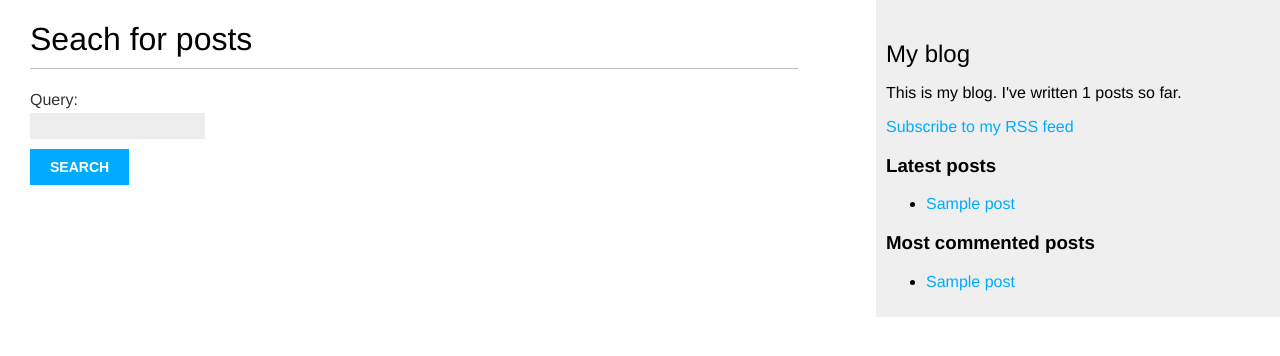
After one commit to 0mnadren/blog-django3-by-example, a Django app: page /blog/search/ in a window 1280 px wide. The commit adds this page. Shown: the top 356 px of the page. Run offline with Django 3.2, Linux system fonts and the light colour scheme; tables that the repository leaves empty hold one stand-in row (values such as "Sample post").

Commit message:
Adds extra stuff from chapter 3

```diff
--- a/blog/forms.py
+++ b/blog/forms.py
@@ -19,3 +19,7 @@ class CommentForm(forms.ModelForm):
             'email',
             'body'
         )
+
+
+class SearchForm(forms.Form):
+    query = forms.CharField()
--- a/blog/templates/blog/base.html
+++ b/blog/templates/blog/base.html
@@ -15,6 +15,9 @@
 <div id="sidebar">
     <h2>My blog</h2>
     <p>This is my blog. I've written {% total_posts %} posts so far.</p>
+    <p>
+        <a href="{% url 'blog:post_feed' %}">Subscribe to my RSS feed</a>
+    </p>
     <h3>Latest posts</h3>
     {% show_latest_posts 3 %}
     <h3>Most commented posts</h3>
--- /dev/null
+++ b/blog/templates/blog/post/search.html
@@ -0,0 +1,30 @@
+{% extends 'blog/base.html' %}
+{% load blog_tags %}
+
+{% block title %}Search{% endblock %}
+
+{% block content %}
+{% if query %}
+    <h1>Posts containing "{{ query }}"</h1>
+    <h3>
+      {% with resutls.count as total_results %}
+      Found {{ total_results }} result{{ total_results|pluralize }}
+      {% endwith %}
+    </h3>
+  {% for post in results %}
+    <h4>
+      <a href="{{ post.get_absolute_url }}">{{ post.title }}</a>
+    </h4>
+    {{ post.body|markdown|truncatewords_html:5 }}
+  {% empty %}
+    <p>There are no results for your query.</p>
+  {% endfor %}
+  <p><a href="{% url 'blog:post_search' %}">Search again</a></p>
+{% else %}
+  <h1>Seach for posts</h1>
+  <form method="GET">
+    {{ form.as_p }}
+    <input type="submit" value="Search">
+  </form>
+{% endif %}
+{% endblock %}
--- a/blog/urls.py
+++ b/blog/urls.py
@@ -1,5 +1,6 @@
 from django.urls import path
 from . import views
+from .feeds import LatestPostsFeed
 
 app_name = 'blog'
 
@@ -12,4 +13,6 @@ urlpatterns = [
          ),
     path('<int:post_id>/share/', views.post_share, name='post_share'),
     path('tag/<slug:tag_slug>/', views.post_list, name='post_list_by_tag'),
+    path('feed/', LatestPostsFeed(), name='post_feed'),
+    path('search/', views.post_search, name='post_search'),
 ]
--- a/blog/views.py
+++ b/blog/views.py
@@ -1,11 +1,13 @@
 from django.shortcuts import render, get_object_or_404
+from django.core.paginator import Paginator, EmptyPage, PageNotAnInteger
+from django.core.mail import send_mail
+from django.db.models import Count
+from django.contrib.postgres.search import SearchVector, SearchQuery, SearchRank
+
 from .models import Post, Comment
-from django.core.paginator import Paginator, EmptyPage, PageNotAnInteger
 from django.views.generic import ListView
-from .forms import EmailPostForm, CommentForm
-from django.core.mail import send_mail
+from .forms import EmailPostForm, CommentForm, SearchForm
 from taggit.models import Tag
-from django.db.models import Count
 
 
 def post_share(request, post_id):
@@ -115,3 +117,26 @@ def post_detail(request, year, month, day, post):
                    'new_comment': new_comment,
                    'comment_form': comment_form,
                    'similar_posts': similar_posts})
+
+
+def post_search(request):
+    form = SearchForm()
+    query = None
+    results = []
+    if 'query' in request.GET:
+        form = SearchForm(request.GET)
+        if form.is_valid():
+            query = form.cleaned_data['query']
+            search_vector = SearchVector('title', 'body')
+            search_query = SearchQuery(query)
+            results = Post.published.annotate(
+                search=search_vector,
+                rank=SearchRank(search_vector, search_query)
+            ).filter(search=search_query).order_by('-rank')
+    return render(request,
+                  'blog/post/search.html',
+                  {
+                    'form': form,
+                    'query': query,
+                    'results': results,
+                  })
--- a/mysite/urls.py
+++ b/mysite/urls.py
@@ -15,8 +15,16 @@ Including another URLconf
 """
 from django.contrib import admin
 from django.urls import path, include
+from django.contrib.sitemaps.views import sitemap
+from blog.sitemaps import PostSitemap
+
+sitemaps = {
+    'posts': PostSitemap,
+}
 
 urlpatterns = [
     path('admin/', admin.site.urls),
     path('blog/', include('blog.urls', namespace='blog')),
+    path('sitemap.xml', sitemap, {'sitemaps': sitemaps},
+         name='django.contrib.sitemaps.views.sitemap')
 ]
```
Also changed, not shown: blog/feeds.py (added, +19 -0 lines), blog/sitemaps.py (added, +14 -0 lines), mysite/settings.py (+15 -4 lines).
